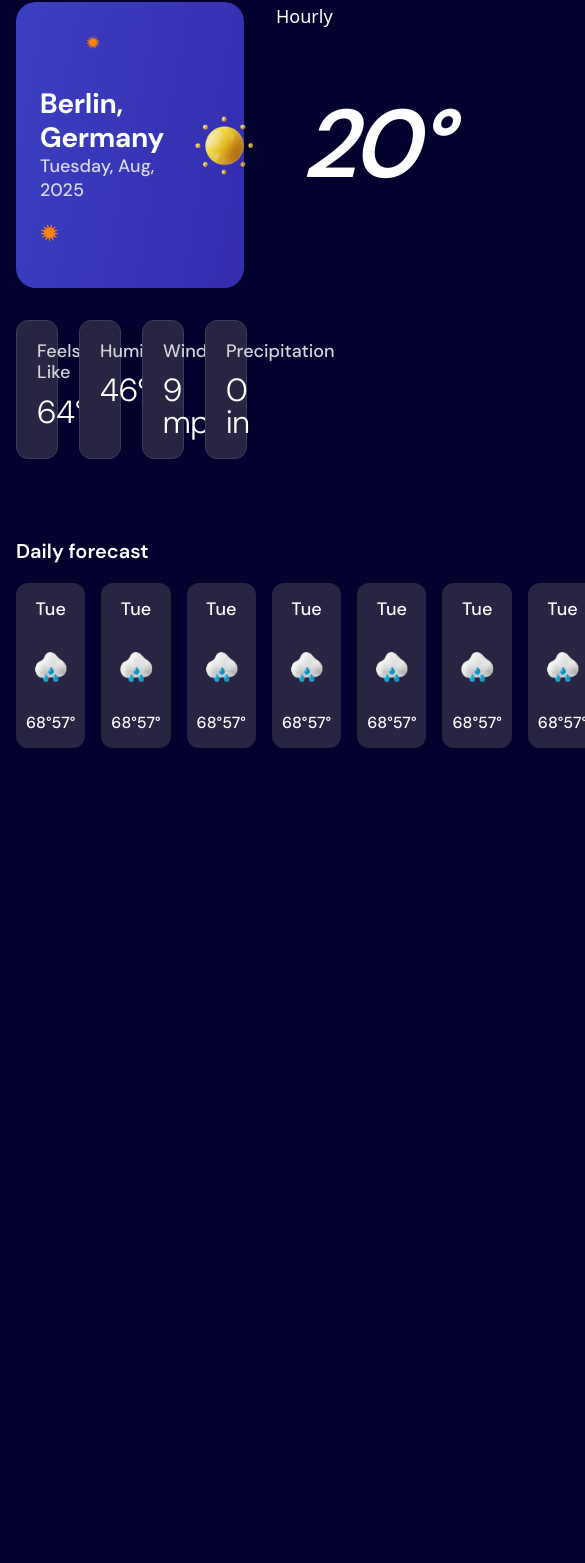
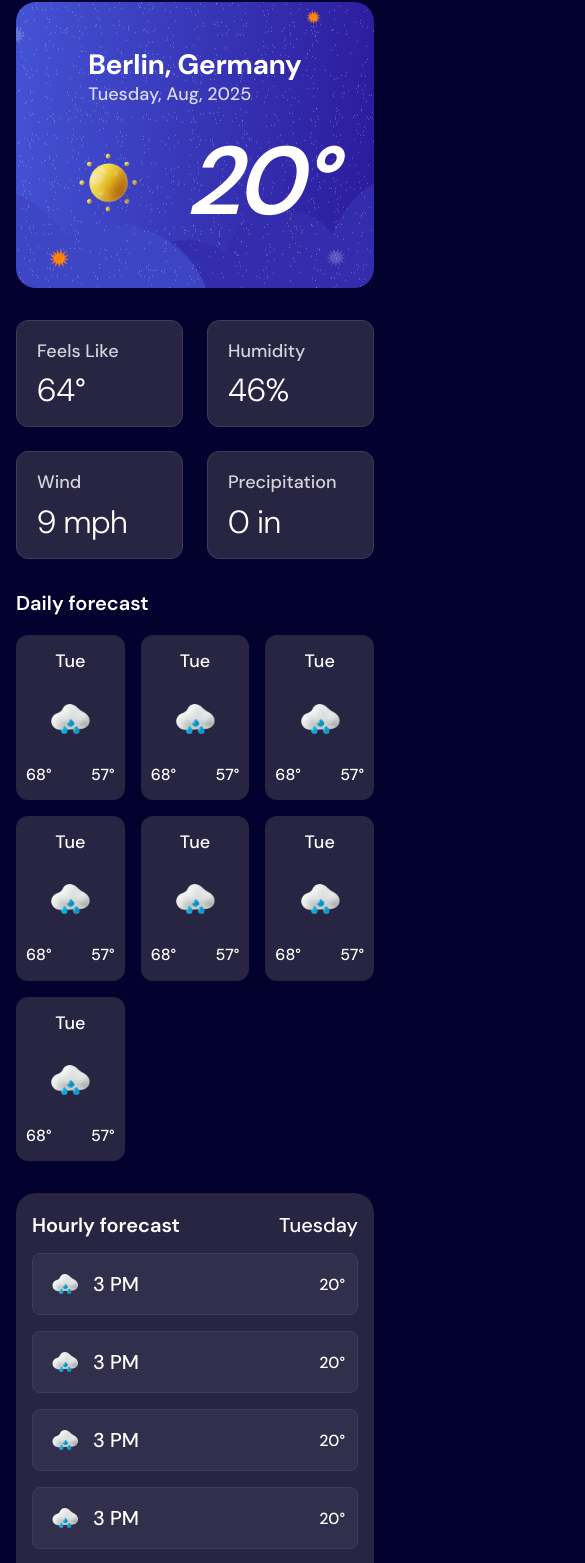
Before and after one commit to pritamtirpude/open-weather-app, a React (Vite) app: page / in a window 390 px wide. Shown: the part 431-1994 px from the top of the page, 585 px wide, since content can reach past the window. Before the commit the page ends 1227 px from the top, so only its background shows below. Built offline with nearby package versions, Linux system fonts and the light colour scheme.

Commit message:
added responsive styling for tablet and mobile views

```diff
--- a/src/components/SearchInput/SearchInput.tsx
+++ b/src/components/SearchInput/SearchInput.tsx
@@ -1,12 +1,12 @@
 export default function SearchInput() {
   return (
-    <div className="mx-auto mt-12 w-[656px] lg:mt-16">
+    <div className="mt-12 md:w-full lg:mx-auto lg:mt-16 lg:w-[656px]">
       <form
         onSubmit={(e) => e.preventDefault()}
         className="relative flex flex-col items-center gap-3 md:flex-row md:gap-4"
       >
         <img
-          className="absolute top-1/2 left-6 -translate-y-1/2 transform"
+          className="absolute top-7 left-6 -translate-y-1/2 transform md:top-1/2"
           src="/assets/images/icon-search.svg"
           alt="Search icon"
         />
--- a/src/components/WeatherGrid/WeatherGrid.tsx
+++ b/src/components/WeatherGrid/WeatherGrid.tsx
@@ -1,8 +1,8 @@
 export default function WeatherGrid() {
   return (
     <section className="mt-8 grid grid-cols-3 gap-8 lg:mt-12">
-      <div className="col-span-2">
-        <div className="flex h-[286px] items-center justify-between rounded-[20px] bg-[url(/assets/images/bg-today-large.svg)] bg-cover bg-center bg-no-repeat px-6">
+      <div className="col-span-full lg:col-span-2">
+        <div className="flex h-[286px] flex-col items-center justify-center gap-4 rounded-[20px] bg-[url(/assets/images/bg-today-small.svg)] bg-cover bg-center bg-no-repeat px-6 py-10 md:flex-row md:justify-between md:gap-0 md:bg-[url(/assets/images/bg-today-large.svg)] md:px-6 md:py-0">
           <div>
             <h1 className="font-dm-sans text-dm-sans-preset-3 text-white">Berlin, Germany</h1>
             <span className="font-dm-sans text-dm-sans-preset-6 text-white/80">
@@ -19,7 +19,7 @@ export default function WeatherGrid() {
           </div>
         </div>
       </div>
-      <div className="col-span-2 grid size-full grid-cols-4 gap-6">
+      <div className="col-span-full grid size-full grid-cols-2 gap-6 md:grid-cols-4 lg:col-span-2">
         <div className="bg-weather-800 border-weather-600 flex flex-col gap-y-3 rounded-xl border p-5">
           <h2 className="font-dm-sans text-weather-200 text-dm-sans-preset-6">Feels Like</h2>
           <span className="font-dm-sans text-dm-sans-preset-2 text-white">64°</span>
@@ -40,10 +40,10 @@ export default function WeatherGrid() {
           <span className="font-dm-sans text-dm-sans-preset-2 text-white">0 in</span>
         </div>
       </div>
-      <div className="col-span-2 col-start-1 mt-12">
+      <div className="col-span-full col-start-1 lg:col-span-2 lg:mt-12">
         <h2 className="font-dm-sans text-dm-sans-preset-4 text-white">Daily forecast</h2>
 
-        <div className="mt-5 flex items-center gap-4">
+        <div className="mt-5 grid grid-cols-3 gap-4 md:flex md:items-center">
           <div className="bg-weather-800 border-weather-600 flex w-full flex-col items-center justify-center gap-4 rounded-xl px-2.5 py-4">
             <h3 className="font-dm-sans text-dm-sans-preset-6 text-white">Tue</h3>
             <img className="size-[60px]" src="/assets/images/icon-rain.webp" alt="icon rain" />
@@ -116,8 +116,97 @@ export default function WeatherGrid() {
         </div>
       </div>
 
-      <div className="col-start-3 row-start-1">
-        <h3 className="text-lg text-white">Hourly</h3>
+      <div className="bg-weather-800 col-span-full size-full rounded-[20px] px-4 py-5 md:p-6 lg:col-start-3 lg:row-span-3 lg:row-start-1">
+        <div className="flex w-full items-center justify-between">
+          <h3 className="font-dm-sans text-dm-sans-preset-4 text-white">Hourly forecast</h3>
+          <div>
+            <h4 className="font-dm-sans text-dm-sans-preset-5 text-white">Tuesday</h4>
+          </div>
+        </div>
+
+        <div className="mt-4 flex size-full flex-col gap-4 overflow-auto">
+          <div className="bg-weather-700 border-weather-600 flex items-center justify-between rounded-lg border px-3 py-2.5">
+            <div className="flex items-center gap-2">
+              <img className="size-10" src="/assets/images/icon-rain.webp" alt="icon rain" />
+              <span className="font-dm-sans text-dm-sans-preset-5 text-white">3 PM</span>
+            </div>
+
+            <div>
+              <span className="font-dm-sans text-dm-sans-preset-7 text-white">20°</span>
+            </div>
+          </div>
+          <div className="bg-weather-700 border-weather-600 flex items-center justify-between rounded-lg border px-3 py-2.5">
+            <div className="flex items-center gap-2">
+              <img className="size-10" src="/assets/images/icon-rain.webp" alt="icon rain" />
+              <span className="font-dm-sans text-dm-sans-preset-5 text-white">3 PM</span>
+            </div>
+
+            <div>
+              <span className="font-dm-sans text-dm-sans-preset-7 text-white">20°</span>
+            </div>
+          </div>
+          <div className="bg-weather-700 border-weather-600 flex items-center justify-between rounded-lg border px-3 py-2.5">
+            <div className="flex items-center gap-2">
+              <img className="size-10" src="/assets/images/icon-rain.webp" alt="icon rain" />
+              <span className="font-dm-sans text-dm-sans-preset-5 text-white">3 PM</span>
+            </div>
+
+            <div>
+              <span className="font-dm-sans text-dm-sans-preset-7 text-white">20°</span>
+            </div>
+          </div>
+          <div className="bg-weather-700 border-weather-600 flex items-center justify-between rounded-lg border px-3 py-2.5">
+            <div className="flex items-center gap-2">
+              <img className="size-10" src="/assets/images/icon-rain.webp" alt="icon rain" />
+              <span className="font-dm-sans text-dm-sans-preset-5 text-white">3 PM</span>
+            </div>
+
+            <div>
+              <span className="font-dm-sans text-dm-sans-preset-7 text-white">20°</span>
+            </div>
+          </div>
+          <div className="bg-weather-700 border-weather-600 flex items-center justify-between rounded-lg border px-3 py-2.5">
+            <div className="flex items-center gap-2">
+              <img className="size-10" src="/assets/images/icon-rain.webp" alt="icon rain" />
+              <span className="font-dm-sans text-dm-sans-preset-5 text-white">3 PM</span>
+            </div>
+
+            <div>
+              <span className="font-dm-sans text-dm-sans-preset-7 text-white">20°</span>
+            </div>
+          </div>
+          <div className="bg-weather-700 border-weather-600 flex items-center justify-between rounded-lg border px-3 py-2.5">
+            <div className="flex items-center gap-2">
+              <img className="size-10" src="/assets/images/icon-rain.webp" alt="icon rain" />
+              <span className="font-dm-sans text-dm-sans-preset-5 text-white">3 PM</span>
+            </div>
+
+            <div>
+              <span className="font-dm-sans text-dm-sans-preset-7 text-white">20°</span>
+            </div>
+          </div>
+          <div className="bg-weather-700 border-weather-600 flex items-center justify-between rounded-lg border px-3 py-2.5">
+            <div className="flex items-center gap-2">
+              <img className="size-10" src="/assets/images/icon-rain.webp" alt="icon rain" />
+              <span className="font-dm-sans text-dm-sans-preset-5 text-white">3 PM</span>
+            </div>
+
+            <div>
+              <span className="font-dm-sans text-dm-sans-preset-7 text-white">20°</span>
+            </div>
+          </div>
+
+          <div className="bg-weather-700 border-weather-600 flex items-center justify-between rounded-lg border px-3 py-2.5">
+            <div className="flex items-center gap-2">
+              <img className="size-10" src="/assets/images/icon-rain.webp" alt="icon rain" />
+              <span className="font-dm-sans text-dm-sans-preset-5 text-white">3 PM</span>
+            </div>
+
+            <div>
+              <span className="font-dm-sans text-dm-sans-preset-7 text-white">20°</span>
+            </div>
+          </div>
+        </div>
       </div>
     </section>
   );
--- a/vite.config.ts
+++ b/vite.config.ts
@@ -5,4 +5,7 @@ import { defineConfig } from 'vite';
 // https://vite.dev/config/
 export default defineConfig({
   plugins: [react(), tailwindcss()],
+  server: {
+    host: true,
+  },
 });
```
